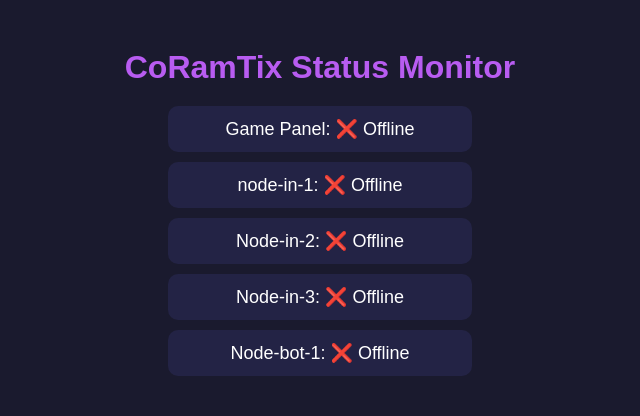
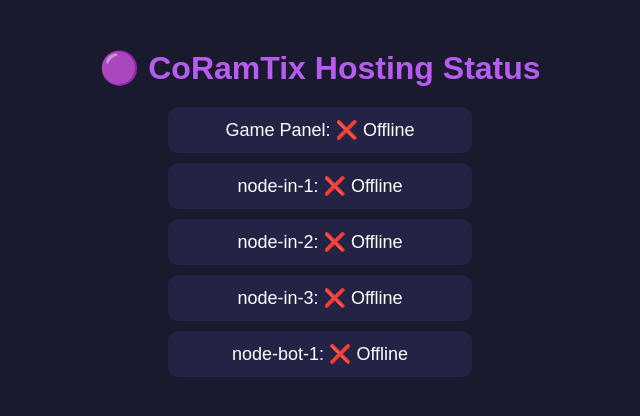
Before and after one commit to GamerBoyBK1/stat, a plain HTML site: page index.html in a window 1280 px wide. Shown: the whole page, without its empty margins (320-960 px from the left). Drawn offline with Linux system fonts and the light colour scheme.

Commit message:
Update index.html

```diff
--- a/index.html
+++ b/index.html
@@ -3,19 +3,20 @@
 <head>
     <meta charset="UTF-8">
     <meta name="viewport" content="width=device-width, initial-scale=1.0">
-    <title>Server Status</title>
+    <title>CoRamTix Status Monitor</title>
     <link rel="stylesheet" href="style.css">
 </head>
 <body>
 
-<h1>CoRamTix Status Monitor</h1>
+<h1>🟣 CoRamTix Hosting Status</h1>
 
 <div class="status-item">Game Panel: <span id="panel-status">Checking...</span></div>
 <div class="status-item">node-in-1: <span id="node1-status">Checking...</span></div>
-<div class="status-item">Node-in-2: <span id="node2-status">Checking...</span></div>
-<div class="status-item">Node-in-3: <span id="node3-status">Checking...</span></div>
-<div class="status-item">Node-bot-1: <span id="node4-status">Checking...</span></div>
+<div class="status-item">node-in-2: <span id="node2-status">Checking...</span></div>
+<div class="status-item">node-in-3: <span id="node3-status">Checking...</span></div>
+<div class="status-item">node-bot-1: <span id="node4-status">Checking...</span></div>
 
 <script src="script.js"></script>
+
 </body>
 </html>
```
